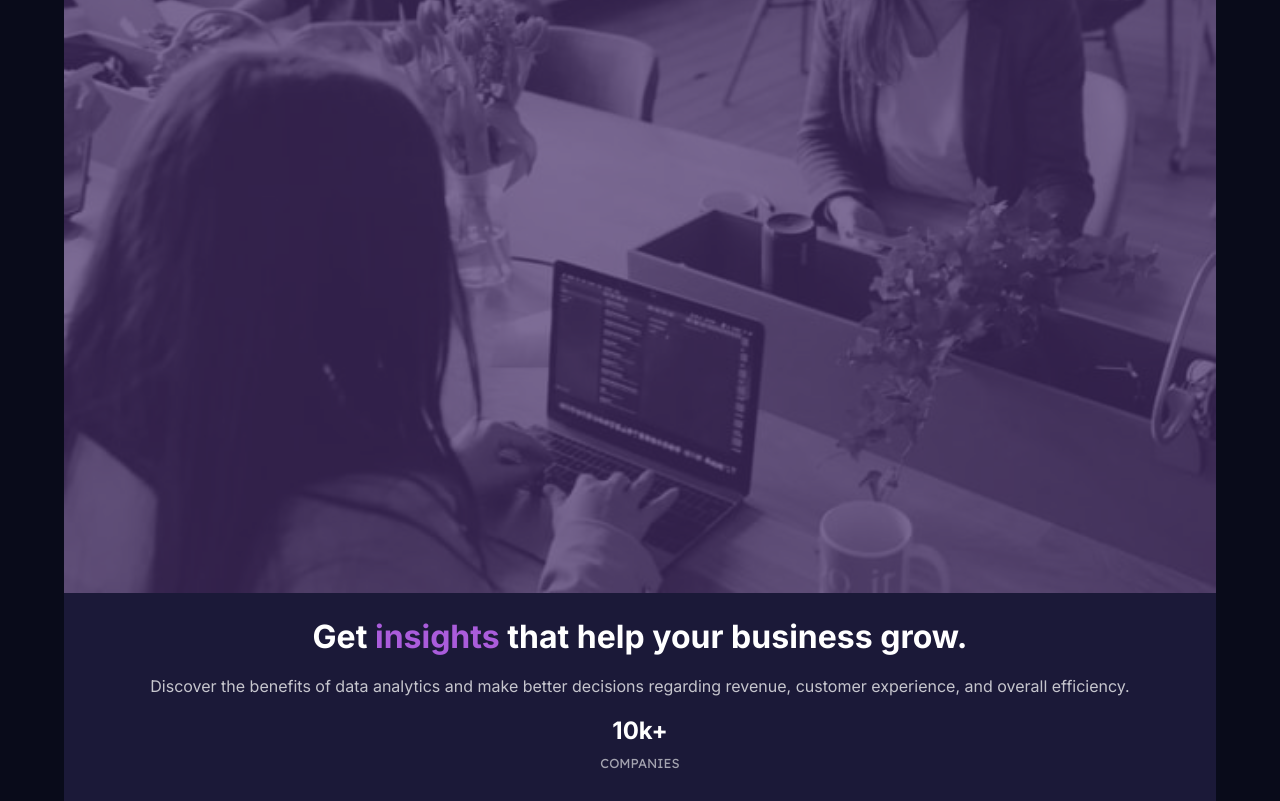
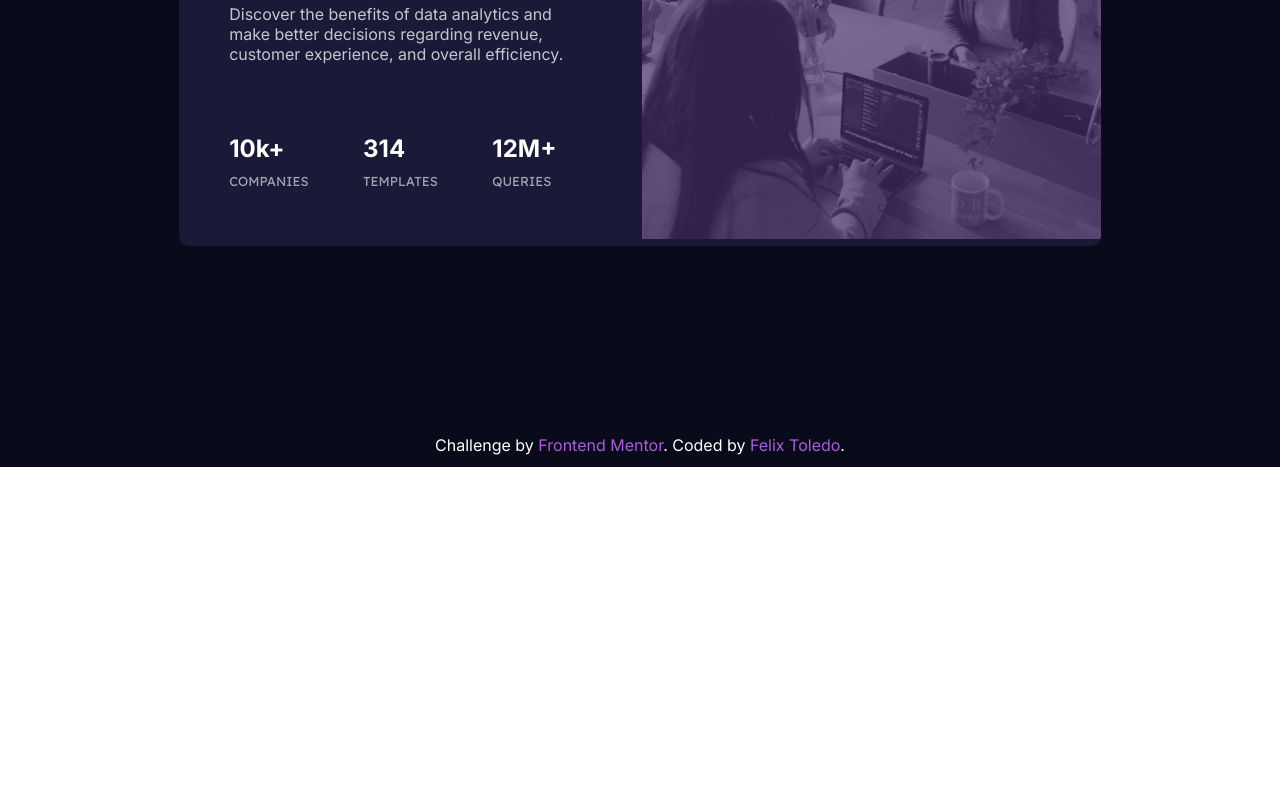
Before and after one commit to felix-toledo/stats-card-challenge-frontendmentor, a plain HTML site: page index.html in a window 1280 px wide. Shown: the part 333-1134 px from the top of the page. After the commit the page ends 800 px from the top, so only its background shows below. Drawn offline with Linux system fonts and the light colour scheme.

Commit message:
bug solved

```diff
--- a/index.html
+++ b/index.html
@@ -15,12 +15,13 @@
         <p>Discover the benefits of data analytics and make better decisions regarding revenue, customer experience, and overall efficiency.</p>
         <ul>
           <li>10k+ <br><span>COMPANIES</span></li>
-          <li>314 <br><span>TEMPLATES</span></li>
+          <li class="margin">314 <br><span>TEMPLATES</span></li>
           <li>12M+ <br><span>QUERIES</span></li>
         </ul>
       </div>
       <figure class="imgContainer">
-        <img src="./images/image-header-mobile.jpg" alt="peopleTalking">
+        <img class="img-mobile" src="./images/image-header-mobile.jpg" alt="peopleTalking">
+        <img class="img-desktop" src="./images/image-header-desktop.jpg" alt="peopleTalking">
         <div .imgFilter></div>
       </figure>
     </div>
--- a/scss/main.scss
+++ b/scss/main.scss
@@ -35,6 +35,13 @@ main
     img{
         width: 100%;
         filter: opacity(0.3) drop-shadow(0 0 0 $accent);
+    }
+    .img-desktop{
+        visibility: hidden;
+        position: fixed;
+        top: 2px;
+        left: 2px;
+        width: 2px;
     }
 }
 
@@ -87,3 +94,83 @@ main
         }
     }
 }
+
+@media only screen and (min-width: 992px){
+    main{
+        height: 100vh - 4vh;
+    }
+
+    .card{
+        background-color: $card-color;
+        width: 80%;
+        height: 390px;
+        display: grid;
+        grid-template-rows: 1fr;
+        grid-template-columns: 1fr 1fr;
+    }
+    .imgContainer{
+        order: 2;
+        height: auto;
+        overflow: hidden;
+        .img-mobile{
+            visibility: hidden;
+            position: fixed;
+            top: 2px;
+            left: 2px;
+            width: 2px;
+        }
+        .img-desktop{
+            visibility: visible;
+            position: relative;
+            width: 100%;
+            filter: opacity(0.3) drop-shadow(0 0 0 $accent);
+        }
+    }
+
+    .textPart{
+        order: 1;
+        margin: auto;
+        padding: 50px;
+        h1{
+            width: 100%;
+            text-align: left;
+        }
+	p{
+            margin-top: 20px;
+            text-align: left;
+        }
+        ul{
+            margin-top: 70px;
+            .margin{
+                margin-left: 50px;
+                margin-right: 50px;
+            }
+            li{
+                display: inline-block;
+                text-align: left;
+                span{
+                    font-family: 'Lexend Deca', sans-serif;
+                    font-weight: 400;
+                    font-size: small;
+                    color: $stats-color;
+                }
+            }
+        }
+    }
+
+    #footer{
+        height: 4vh;
+        background-color: $main-color;
+        text-align: center;
+        p{
+            display: inline-block;
+            a{
+                color: $accent;
+                text-decoration: none;
+                &:hover{
+                    color: white;
+                }
+            }
+        }
+    }
+}
```
Also changed, not shown: css/style.css, 2 other files.
